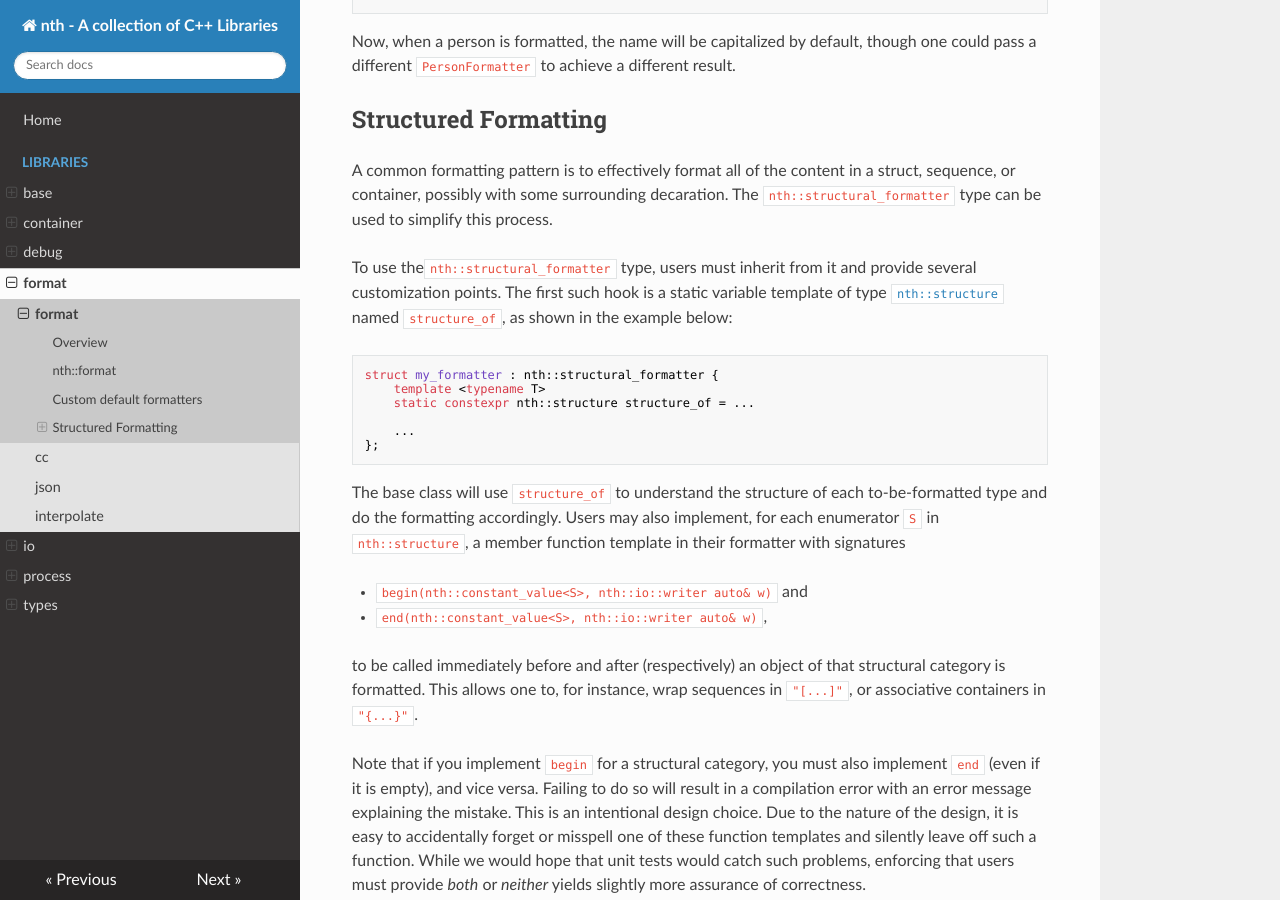
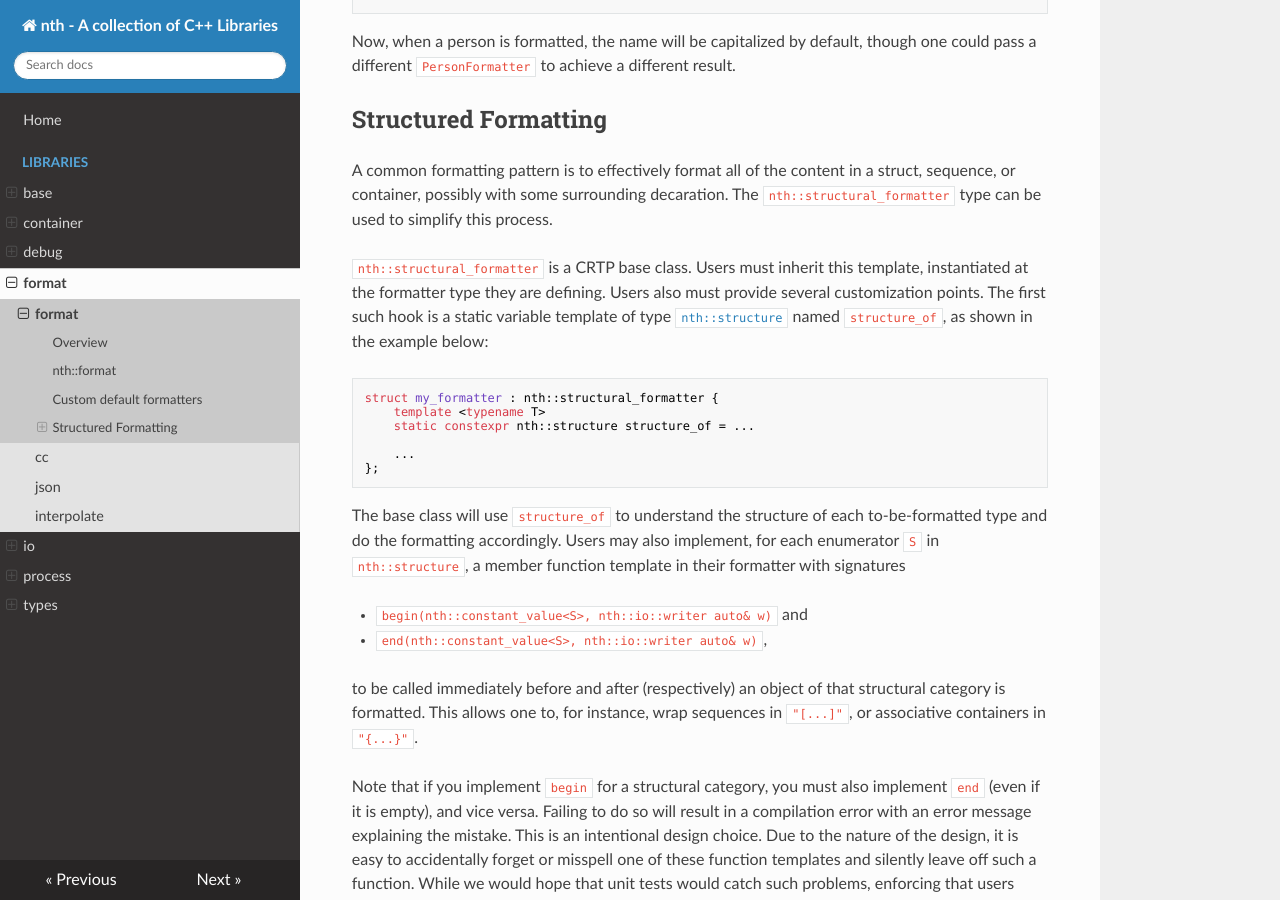
Before and after one commit to asoffer/nth, an MkDocs documentation site: the page built from docs/format/format.md, in a window 1280 px wide and 900 px high, scrolled down 1722 px. Built offline with MkDocs 1.6.1, drawn with Linux system fonts in a browser that asks for light colours; nearby versions of some CDN libraries.

````diff
--- a/docs/format/format.md
+++ b/docs/format/format.md
@@ -90,12 +90,13 @@
 ## Structured Formatting
 
 A common formatting pattern is to effectively format all of the content in a struct, sequence, or
-container, possibly with some surrounding decaration. The `nth::structural_formatter` type
-can be used to simplify this process.
+container, possibly with some surrounding decaration. The `nth::structural_formatter` type can be
+used to simplify this process.
 
-To use the`nth::structural_formatter` type, users must inherit from it and provide several
-customization points. The first such hook is a static variable template of type
-[`nth::structure`](/types/structure) named `structure_of`, as shown in the example below:
+`nth::structural_formatter` is a CRTP base class. Users must inherit this template, instantiated at
+the formatter type they are defining. Users also must provide several customization points. The
+first such hook is a static variable template of type [`nth::structure`](/types/structure) named
+`structure_of`, as shown in the example below:
 
 ```
 struct my_formatter : nth::structural_formatter {
````
Also changed, not shown: README.md (+2 -2 lines), 4 other files.
